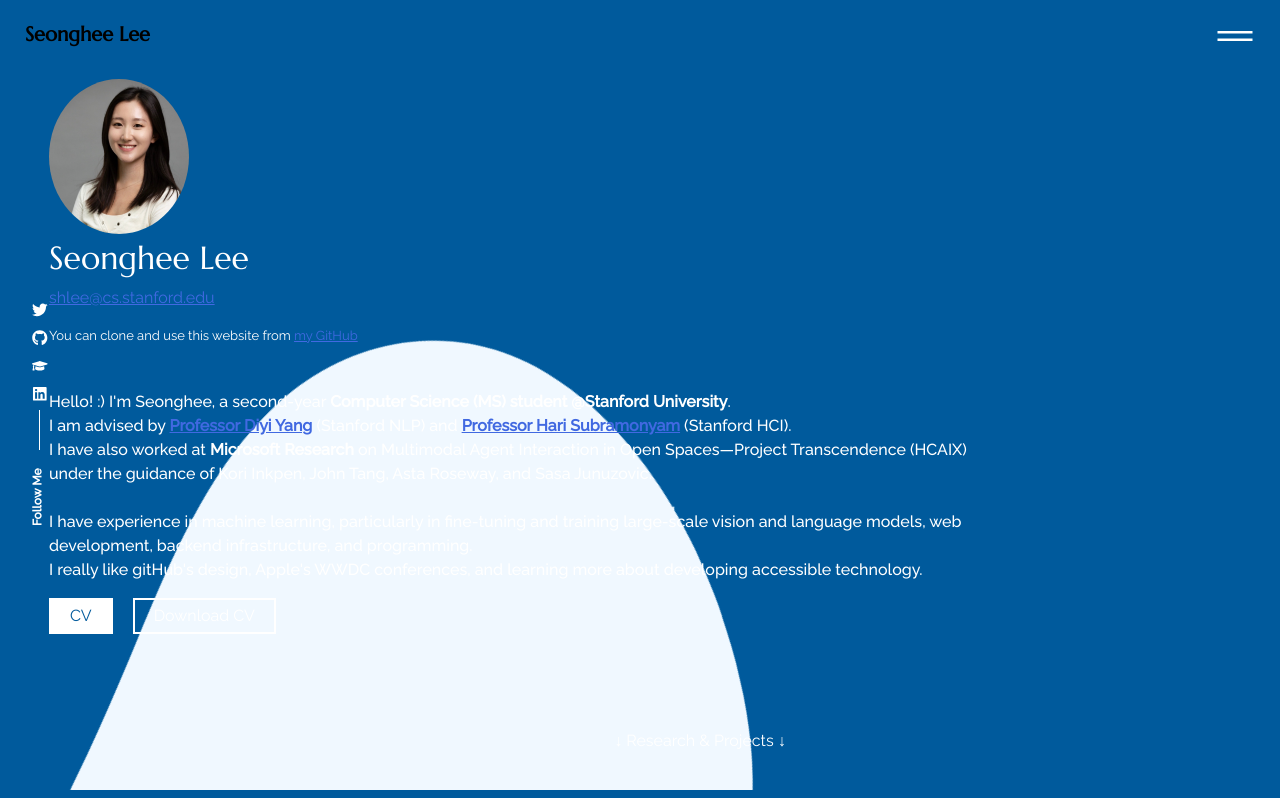
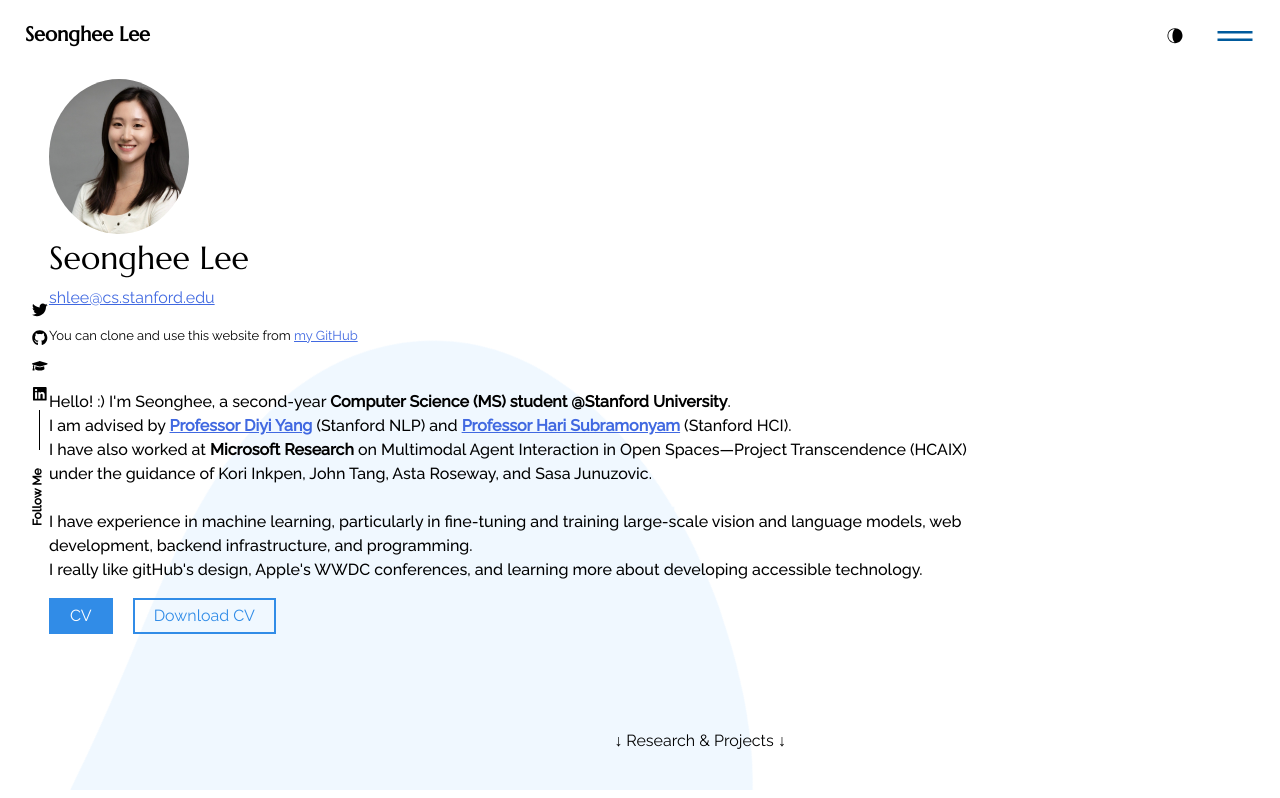
Before and after one commit to shljessie/shljessie.github.io, a React (Create React App) app: page / in a window 1280 px wide. Shown: the top 798 px of the page. Built offline with nearby package versions, Linux system fonts and the light colour scheme.

Commit message:
2024-09-03 Remove Dark Theme change to blob toggle

```diff
--- a/src/components/themetoggle/index.js
+++ b/src/components/themetoggle/index.js
@@ -13,7 +13,7 @@ const Themetoggle = () => {
   }, [theme]);
   return (
     <div className="nav_ac" onClick={themetoggle}>
-     <WiMoonAltWaningCrescent4 style={{display:'none'}} />
+     <WiMoonAltWaningCrescent4 />
     </div>
   );
 };
--- a/src/index.css
+++ b/src/index.css
@@ -1,11 +1,11 @@
 :root {
-    --bg-color: #005A9C;
-    --primary-color: #005A9C;
-    --secondary-color: #fff;
-    --text-color: #fff;
-    --text-color-2: #fff;
+    --bg-color: #ffffff;
+    --primary-color: #ffffff;
+    --secondary-color: #318CE7;
+    --text-color: #000;
+    --text-color-2: #005A9C;
     --text-color-3: #318CE7;
-    --overlay-color: #005A9C(12 12 12 / 63%);
+    --overlay-color: rgb(255 255 255 / 70%);
 }
 
 [data-theme="light"] {
--- a/src/pages/home/style.css
+++ b/src/pages/home/style.css
@@ -290,3 +290,8 @@ body {
     80%  { transform: scale(1.3) translate(0vw, 50vh) rotate(-20deg); }
     100% { transform: scale(1)   translate(80vw, 80vh); } /* Return to bottom right */
   }
+
+/* Hide blob in light theme */
+[data-theme="dark"] .blob {
+    display: none; /* Alternatively, you can use opacity: 0; */
+  }
```
Also changed, not shown: 7 other files (tests, documents, lock files or other folders).
